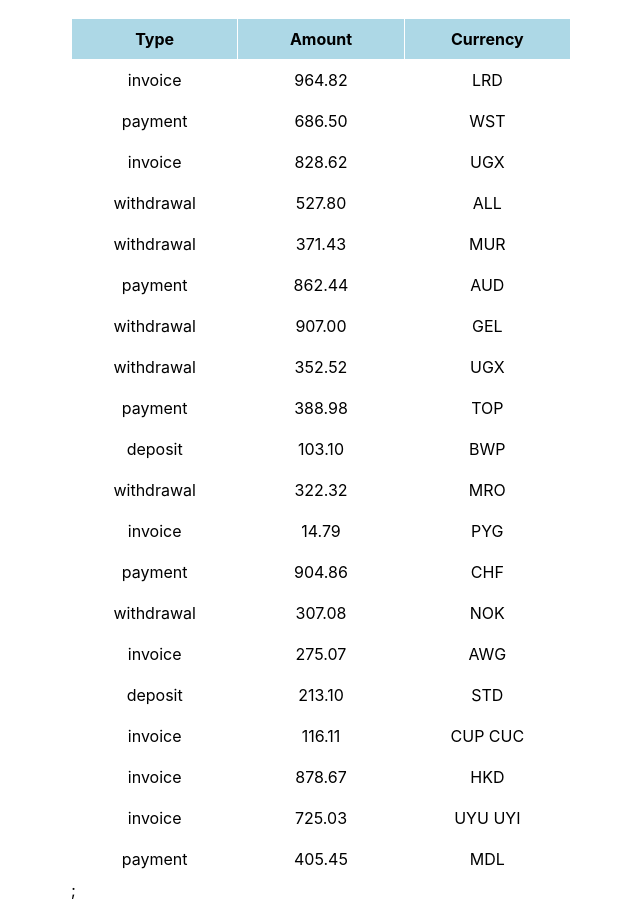
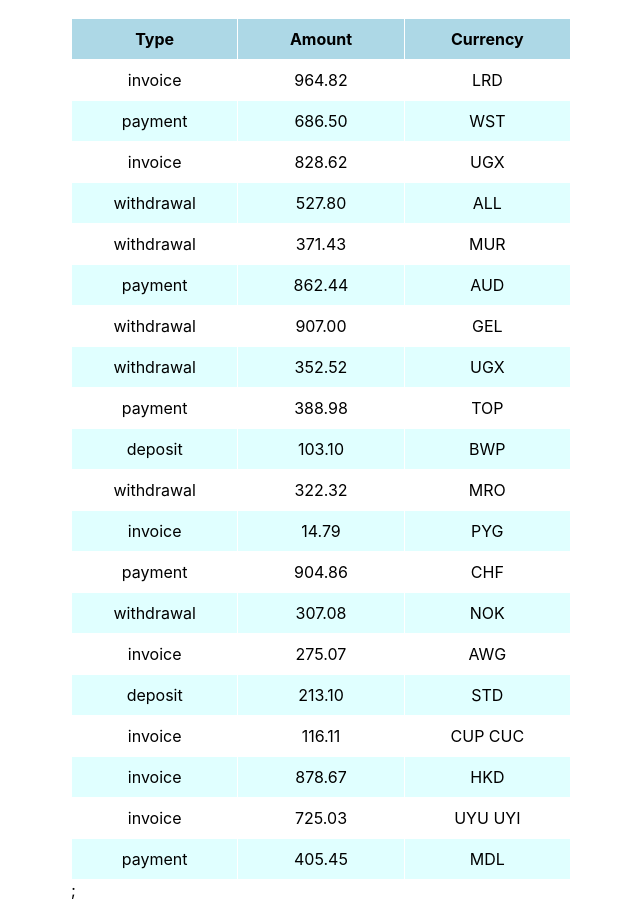
Before and after one commit to andrewbal93/goit-react-hw-01-components, a React (Create React App) app: page / in a window 1280 px wide. Shown: the part 1442-2362 px from the top of the page, without its empty margins (319-959 px from the left). Built offline with nearby package versions, Linux system fonts and the light colour scheme.

Commit message:
Update transactions.css

```diff
--- a/src/components/TransactionHistory/transactions.css
+++ b/src/components/TransactionHistory/transactions.css
@@ -19,6 +19,6 @@ tbody > tr > td {
   text-align: center;
 }
 
-tbody tr:nth-child(evenc) {
+tbody tr:nth-child(even) {
   background-color: lightcyan;
 }
```
